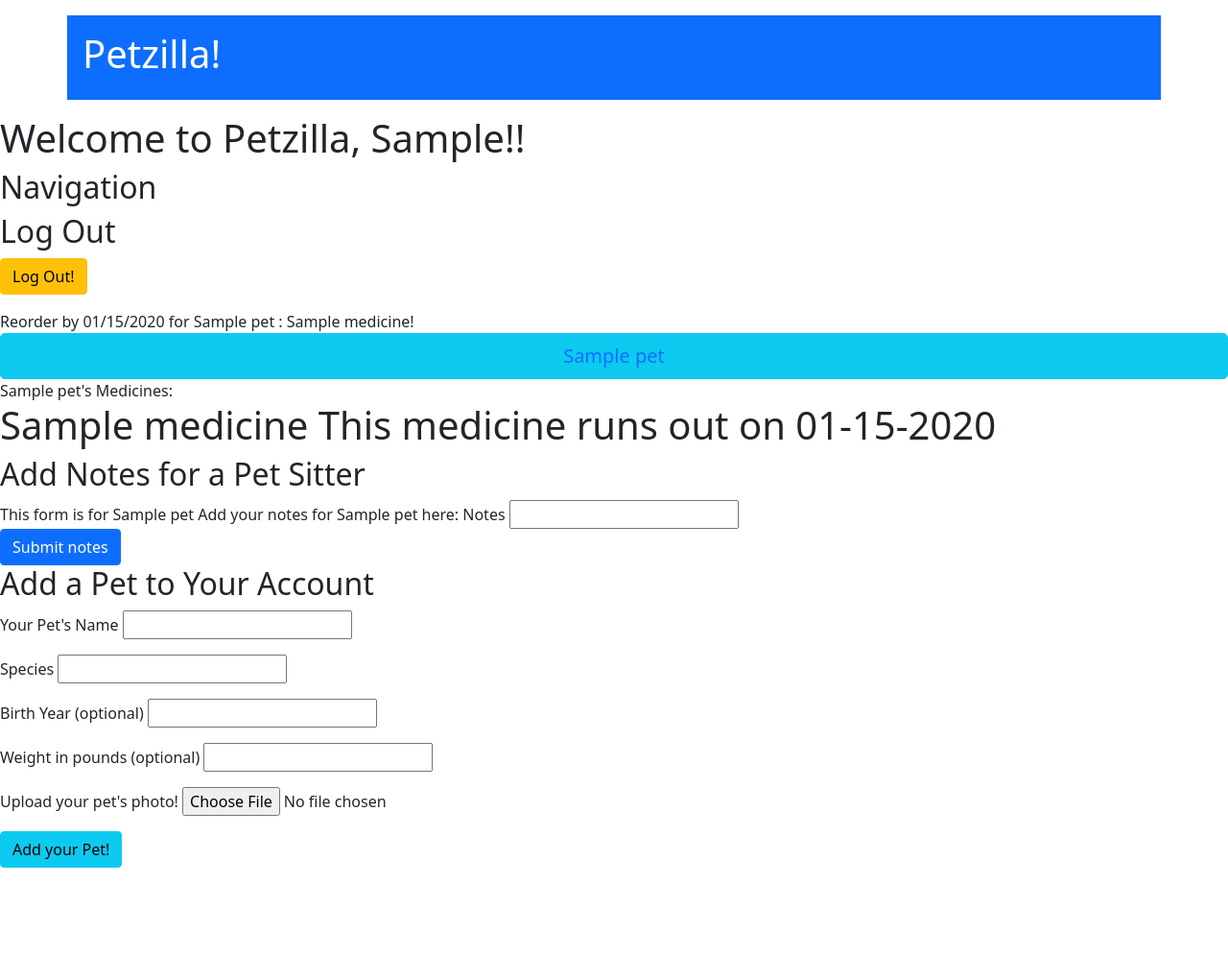
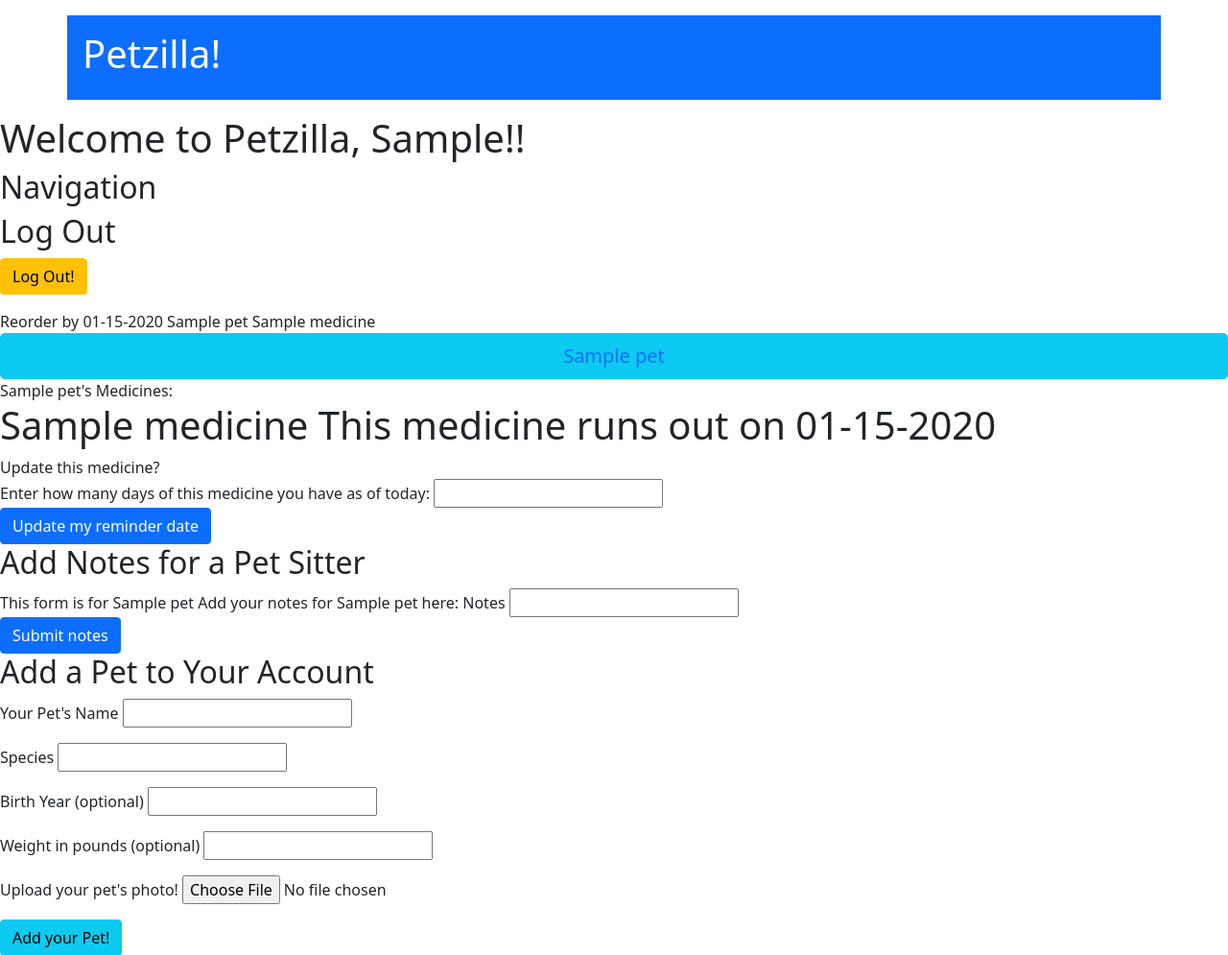
Before and after one commit to AlyssaWH/Petzilla, a Flask app: page /dashboard in a window 1280 px wide. Shown: the top 995 px of the page at 96% size. Before the commit the page ends 904 px from the top, so only its background shows below. Run offline with Flask 2, Linux system fonts and the light colour scheme; the visitor is signed in with stand-in values (Sample User, id 1); tables that the repository leaves empty hold one stand-in row (values such as "Sample post").

Commit message:
fixed sorted meds function into a list

```diff
--- a/Templates/dashboard.html
+++ b/Templates/dashboard.html
@@ -39,9 +39,15 @@
         </div>  -->
         {%for reminder in reminders%}
         Reorder by
-        {{reminder[0]}} for
+
+        {{reminder[0].strftime('%m-%d-%Y')}}
+        {{reminder[1]}}
+        {{reminder[2]}}
+
+
+        <!-- {{reminder[0]}} for
         {{reminder[1][0]}} :
-        {{reminder[1][1]}}!
+        {{reminder[1][1]}}! -->
         <br>
         {%endfor%}
 
@@ -55,6 +61,21 @@
 
           <h1>{{ medicine.med_name}}
           This medicine runs out on  {{medicine.date_used_by.strftime('%m-%d-%Y')}}</h1>
+          Update this medicine?
+          <form id="update-medicine" action="/update-medicine" method='POST'>
+
+              <input type="hidden" id="med" name="med" value="{{medicine.med_id}}">
+              <input type="hidden" id="pet" name="pet" value="{{pet.pet_id}}">
+
+
+                 <label>Enter how many days of this medicine you have as of today:
+                   <input type="number" name="update" id="update-med">
+                 </label>
+
+                 <div class="submit">
+                  <button type="submit" id="update-med-button" class="btn btn-primary">Update my reminder date</button>
+                </div>
+                </form>
 
      {%endfor%}
     {%endfor%}
--- a/crud.py
+++ b/crud.py
@@ -167,8 +167,29 @@ def update_med_reminder(user_id, med_id):
 
     return reminder_date
 
+def update_date_usedby(user_id, med_id, days_left_at_entry):
+    # user = get_user_by_id(user_id)
+    # medicine = get_med_by_id(med_id)
+
+    entry_date= date.today()
+    date_used_by = entry_date + timedelta(days=days_left_at_entry)
+
+
+    medicine= get_med_by_id(med_id)
+    medicine.days_left_at_entry = days_left_at_entry
+    medicine.entry_date=entry_date
+    medicine.date_used_by = date_used_by
+    medicine.reminder_date = update_med_reminder(user_id, med_id)
+
+    db.session.commit()
+    return date_used_by
+
 def get_sorted_meds(user_id): #list of lists, sort by first element, doesn't matter if there
     #are multiple same dates
+
+#      actually, since you're sorting by the first element in each sublist, you don't need a custom sorted function at all, you can just use regular sorted()
+# turns out that by default, when you're sorting a list of lists, it will sort by the first element in each one
+# so that will make it a lot easier
 
     med_dict= {}
     for pet in get_pet_by_user_id(user_id):
@@ -176,10 +197,26 @@ def get_sorted_meds(user_id): #list of lists, sort by first element, doesn't mat
             if med.reminder_date in med_dict:
                 med_dict[med.reminder_date].append((pet.name, med.med_name))
             else:
-                med_dict[med.reminder_date.strftime("%m/%d/%Y")] = pet.name, med.med_name
+                med_dict[med.reminder_date.strftime("%Y/%m/%d")] = pet.name, med.med_name
+                #med_dict[med.reminder_date] = pet.name, med.med_name
 
     # print(med_dict.keys())
     return sorted(med_dict.items()) # this is a list
+
+
+def get_sorted_meds2(user_id): #list of lists, sort by first element, doesn't matter if there
+    #are multiple same dates
+
+#      actually, since you're sorting by the first element in each sublist, you don't need a custom sorted function at all, you can just use regular sorted()
+# turns out that by default, when you're sorting a list of lists, it will sort by the first element in each one
+# so that will make it a lot easier
+
+    med_list= []
+    for pet in get_pet_by_user_id(user_id):
+        for med in pet.med_objects:
+            med_list.append([med.reminder_date, pet.name, med.med_name])
+
+    return sorted(med_list)
 
 def create_instructions(user_id, notes):
     """Create instructions for pet sitter"""
--- a/server.py
+++ b/server.py
@@ -78,9 +78,26 @@ def show_dashboard():
 
     #sort pets by when the medicine runs out
     #query medicines by expiry  date and display that way
-    reminders = crud.get_sorted_meds(session["user"])
+    reminders = crud.get_sorted_meds2(session["user"])
 
     return render_template("dashboard.html", user=user, pets=pets, reminders=reminders)
+
+#new route for update medicine information
+#take in form that probably just has new number of days of meds left
+#and then, call the crud update function and probably return to dashboard
+@app.route("/update-medicine", methods=['POST'])
+def update_medicine():
+        user=crud.get_user_by_id(session["user"])
+        med_id = request.form.get('med')
+        print(med_id)
+
+        update= int(request.form.get('update'))
+        print(update)
+        crud.update_date_usedby(session['user'], med_id, update)
+
+        return "Ok"
+
+
 
 #needs a route that processes and creates the instructions ID
 @app.route("/make-instructions", methods=['POST'])
@@ -107,7 +124,18 @@ def show_dashboard_petsitter(unique_id):
     instructions =  crud.check_unique_id(unique_id)
     userid = instructions.user_id
     pets = crud.get_pet_by_user_id(userid)
-    return render_template("dashboard-petsitters.html", instructions=instructions, pets=pets)
+    for pet in pets:
+        vet= crud.get_vet_by_pet_id(pet.pet_id)
+
+        medicines=crud.get_meds_by_pet_id(pet.pet_id)
+        pharmacy = crud.get_pharm_by_pet_id(pet.pet_id)
+
+
+
+
+
+    return render_template("dashboard-petsitters.html", instructions=instructions, pets=pets,
+    vet=vet, medicines=medicines, pharmacy=pharmacy)
 
 
 @app.route("/add-pet", methods=['POST'])
@@ -332,6 +360,7 @@ if __name__ == "__main__":
 
 
     schedule_reminder.run_continuously(1)
+    #I uncommented this at 2:38 pm
 
     connect_to_db(app)
     app.run(host="0.0.0.0", debug=True)
```
Also changed, not shown: Templates/dashboard-petsitters.html (+15 -0 lines).
